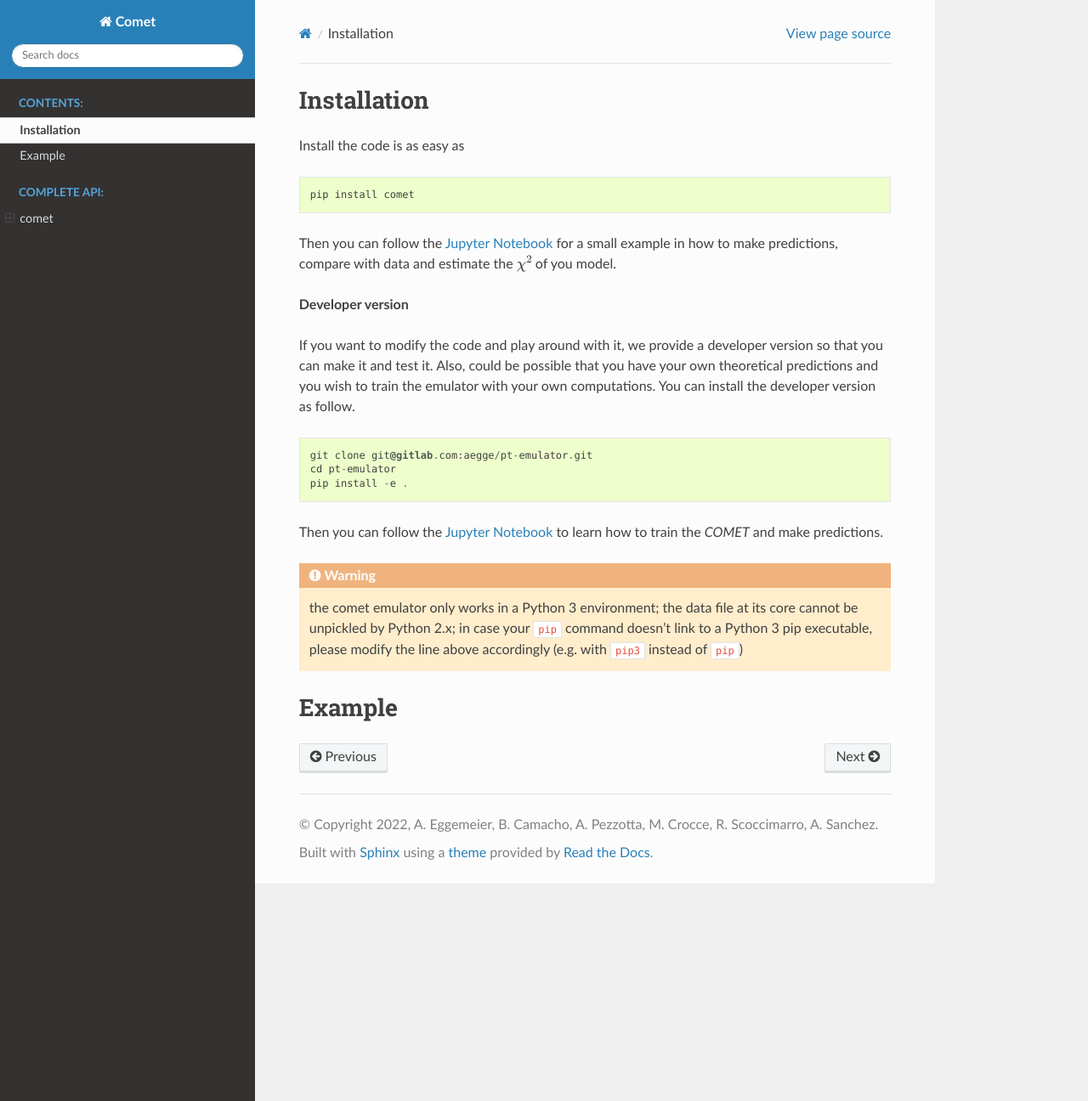
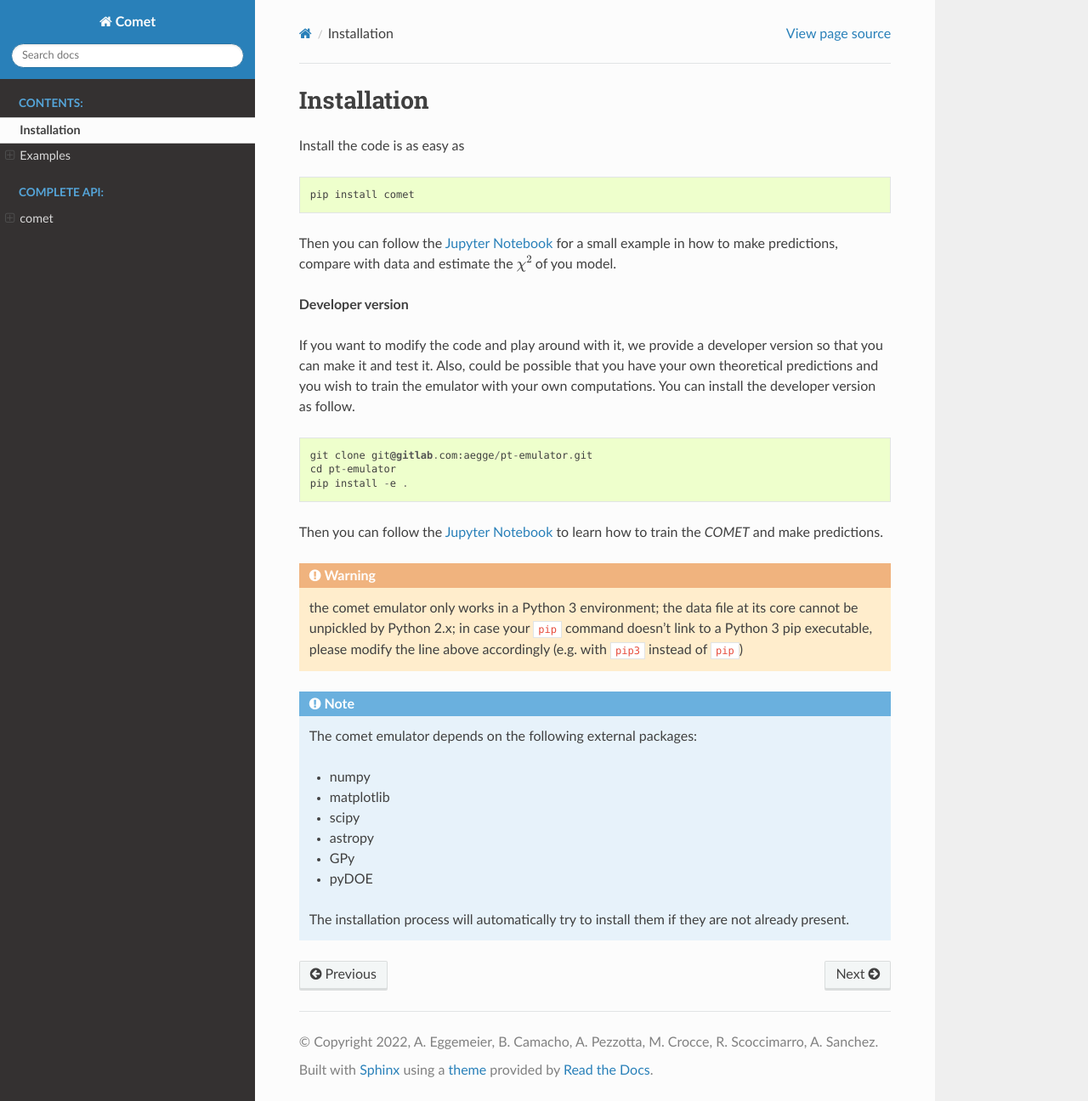
Before and after one commit to adematti/comet-emu, a Sphinx documentation site: the page built from docs/source/installation.rst, in a window 1280 px wide and 1296 px high. Shown: the whole window at 85% size. Built offline with Sphinx 7.4.7 and the Read the Docs theme 2.0.0, drawn with Linux system fonts in a browser that asks for light colours.

```diff
--- a/comet/__init__.py
+++ b/comet/__init__.py
@@ -4,7 +4,7 @@ base_dir = os.path.join(os.path.dirname(__file__))
 
 def download_data(download_dir):
     """
-    Download the data needed for this notebook to the specified directory.
+    Download the data needed for the emulators to the specified directory.
 
     Parameters
     ----------
--- a/docs/source/index.rst
+++ b/docs/source/index.rst
@@ -66,6 +66,7 @@ Welcome to COMET's documentation!
    :caption: Contents:
 
    installation
+   examples
 
 .. toctree::
    :maxdepth: 2
--- a/docs/source/installation.rst
+++ b/docs/source/installation.rst
@@ -37,5 +37,14 @@ to learn how to train the *COMET* and make predictions.
    command doesn't link to a Python 3 pip executable, please
    modify the line above accordingly (e.g. with ``pip3`` instead of ``pip``)
 
-Example
-============
+.. note::
+  The comet emulator depends on the following external packages:
+
+  * numpy
+  * matplotlib
+  * scipy
+  * astropy
+  * GPy
+  * pyDOE
+
+  The installation process will automatically try to install them if they are not already present.
```
Also changed, not shown: docs/source/comet.rst (+4 -18 lines), docs/source/examples.rst (added, +16 -0 lines), 15 other files.
